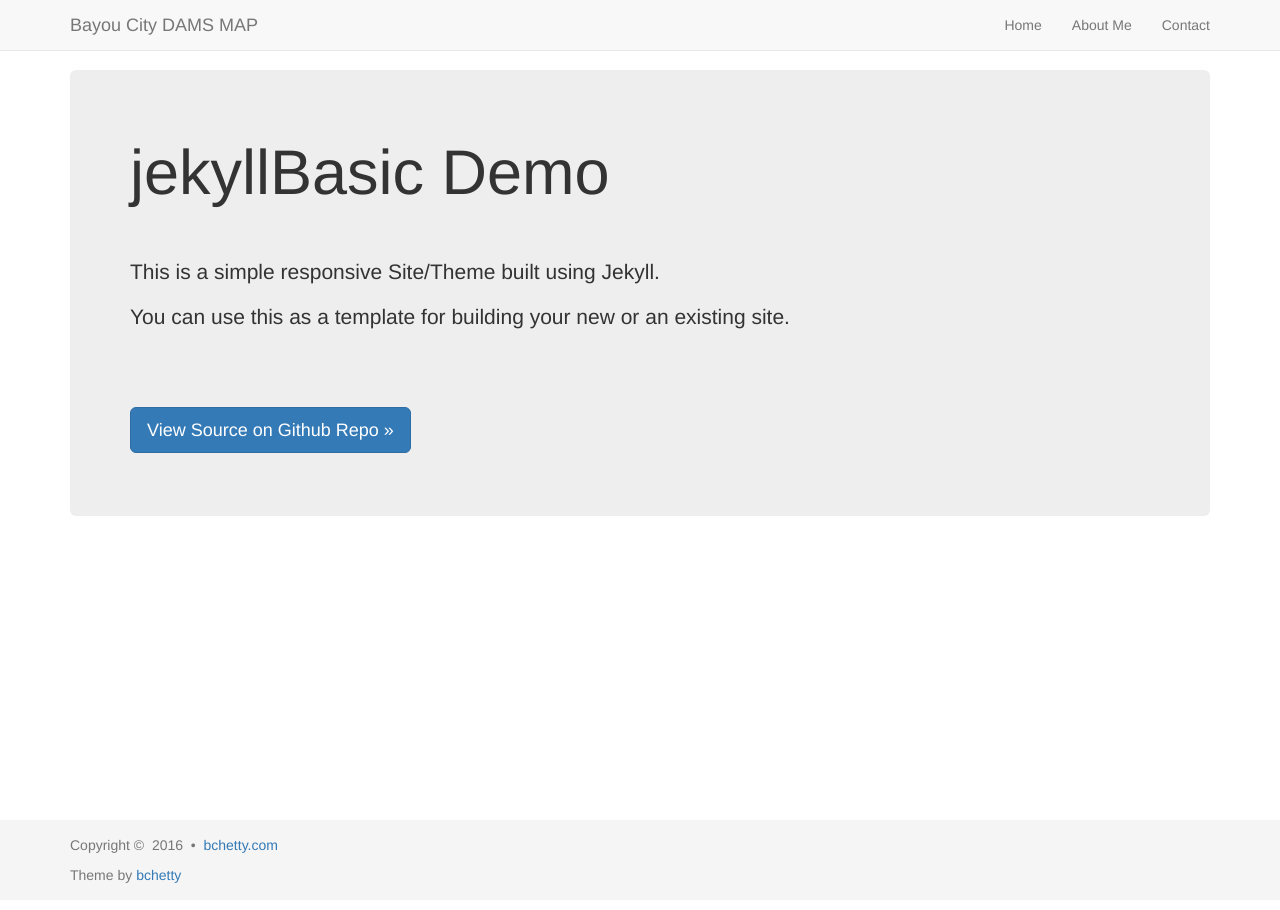
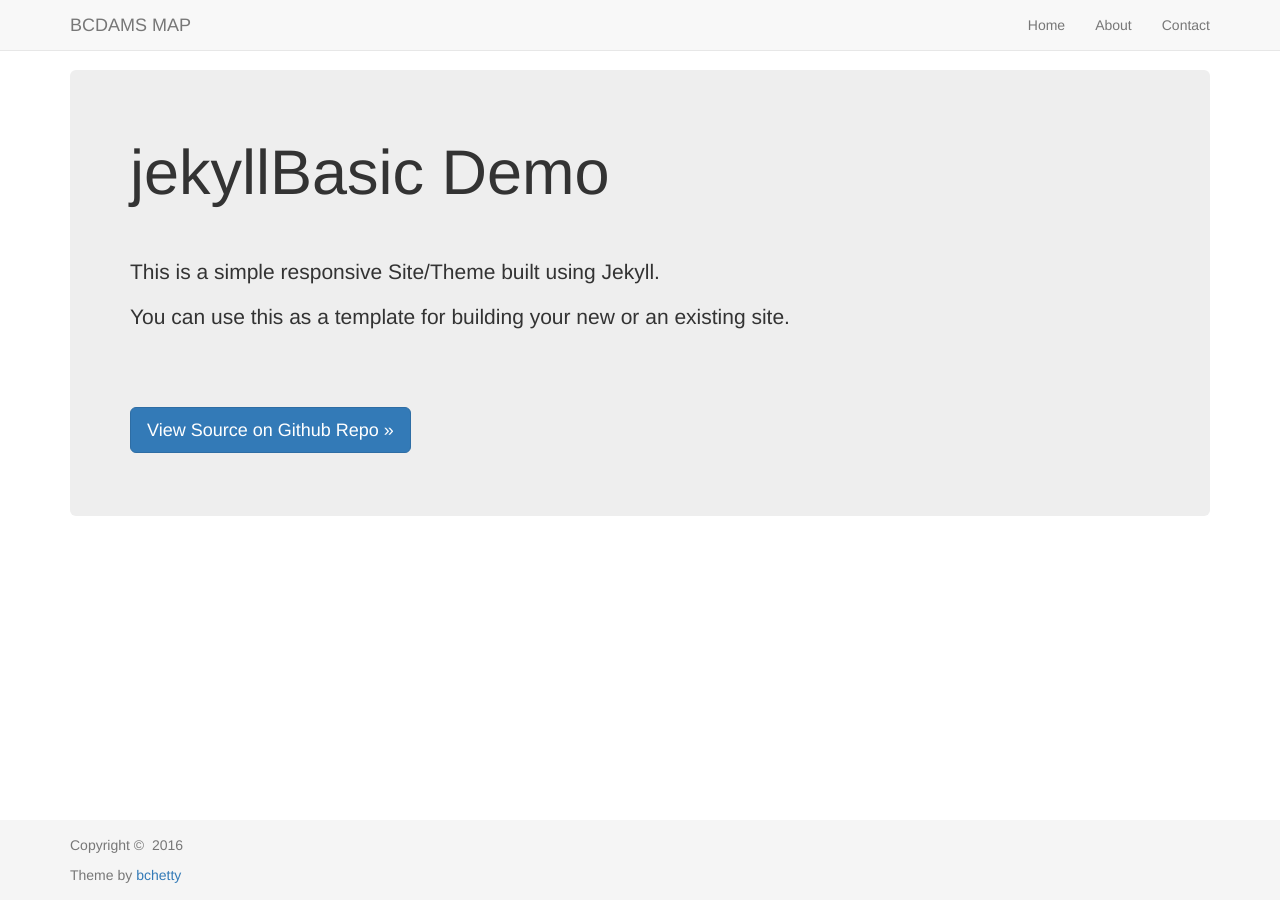
Before and after one commit to uhlibraries-digital/bcdams-map, a Jekyll site: the page built from index.html, in a window 1280 px wide. Built offline with Jekyll 4.4.1, drawn with Linux system fonts in a browser that asks for light colours; nearby versions of some CDN libraries; the list of posts is cut into pages by our own code; some of the changed lines change nothing that is shown.

Commit message:
update config

```diff
--- a/_config.yml
+++ b/_config.yml
@@ -14,10 +14,10 @@
 baseurl: "/bcdams-map"
 
 # Title of website
-title: Bayou City DAMS MAP
+title: BCDAMS MAP
 
 #Default keywords (used if no keywords are specified on a page basis)
-keywords: test1, test2, etc
+keywords: digital asset management, university of houston, metadata application profile
 
 # Short description of your site
 desc: "This is the metadata application profile for the University of Houston Library's digital asset management system based on Hydra in a Box: the Bayou City DAMS."
@@ -26,36 +26,36 @@
 
 # Image to show in the navigation bar - image must be a square (width = height)
 # Remove this parameter if you don't want an image in the navbar
-avatar: "/img/avatar.jpg"
+avatar: "/img/uh.jpg"
 
 # List of links in the navigation bar
 nav-links:
   Home: ""
-  About Me: "aboutme"
+  About: "about"
   Contact: "contact"
 
 # --- Footer options --- #
 
 # If the values are empty, they are ignored
 profile:
-  name: Babji Chetty
-  email: Your-Email
-  facebook: your-fb-id
-  github: your-github-id
-  twitter: your-twitter-id
-  linkedin: your-linkedin-id
-  stackoverflow: your-stackoverflow-id
+  name: Andrew Weidner
+  email: ajweidner@uh.edu
+  # facebook: your-fb-id
+  github: uhlibraries-digital
+  # twitter: your-twitter-id
+  # linkedin: your-linkedin-id
+  # stackoverflow: your-stackoverflow-id
 
 # To display link in the footer section
-pretty-url: "bchetty.com"
+# pretty-url: "bchetty.com"
 
 # --- Misc --- #
 
 # Your Disqus profile (shortname) settings
-disqus: "Your-Disqus-Id"
+# disqus: "Your-Disqus-Id"
 
 # Google Analytics Settings
-google_analytics: "Your-GA-Id"
+# google_analytics: "Your-GA-Id"
 
 # Set these options as you need (For more information, check Jekyll's site)
 timezone: "Europe/Berlin"
@@ -71,7 +71,7 @@
       path: ""
       type: "posts"
     values:
-      comments: true  # add comments to all blog posts
+      comments: false  # add comments to all blog posts
   -
     scope:
       path: "" # all files
@@ -87,5 +87,5 @@
   - README.md
   - CNAME
 
-created-by: Babji, Chetty
-creator-url: https://bchetty.com
+created-by: Andrew Weidner
+creator-url: https://metaweidner.github.io/
```
